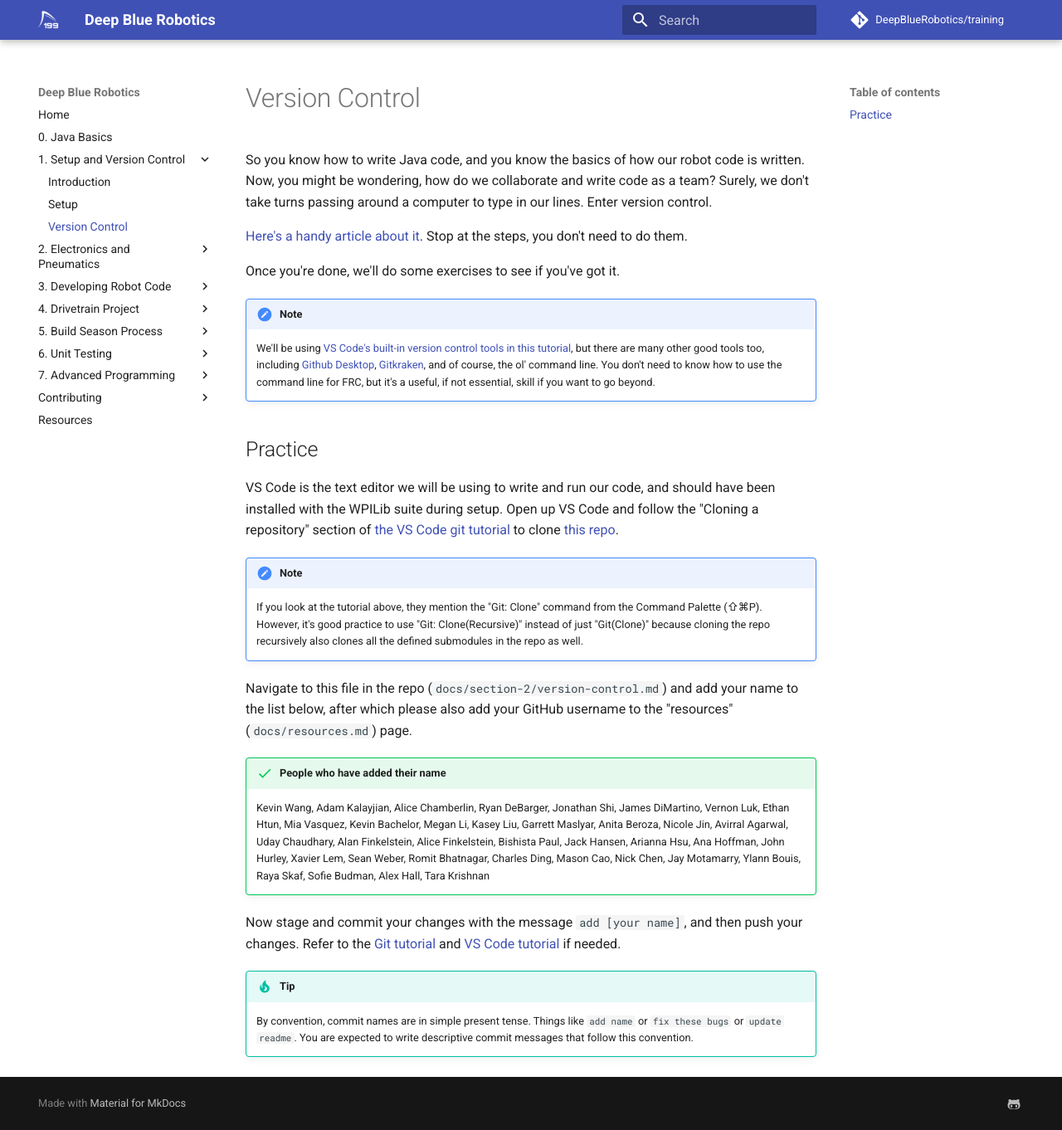
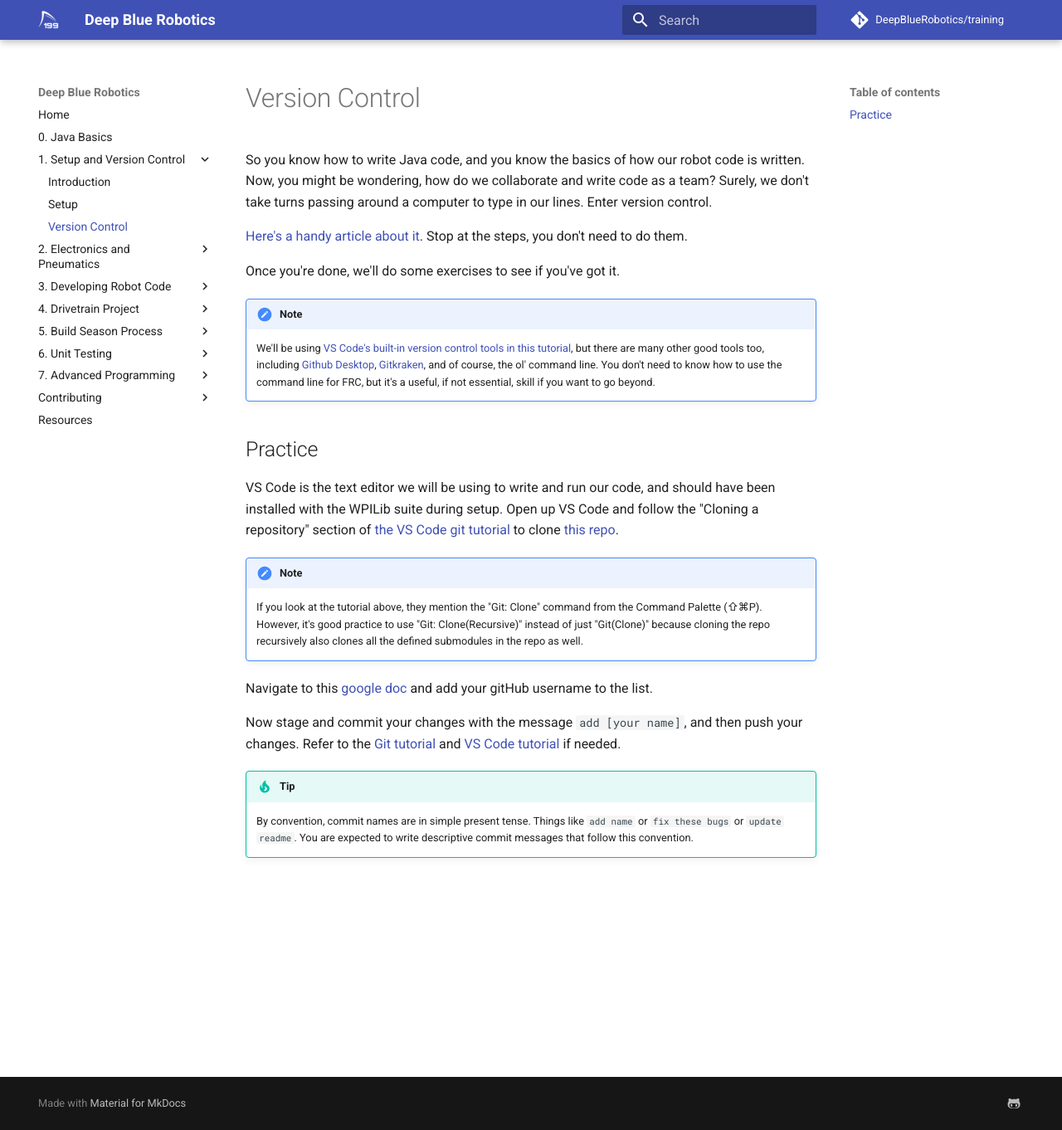
Before and after one commit to DeepBlueRobotics/training, an MkDocs documentation site: the page built from docs/section-1/version-control.md, in a window 1280 px wide and 1362 px high. Shown: the whole window at 83% size. Built offline with MkDocs 1.6.1 and Material for MkDocs 9.7.7, drawn with Linux system fonts in a browser that asks for light colours; comment, search, counter and statistics services are not loaded.

Commit message:
Remove public names

```diff
--- a/docs/section-1/version-control.md
+++ b/docs/section-1/version-control.md
@@ -13,46 +13,7 @@ VS Code is the text editor we will be using to write and run our code, and shoul
 !!! note
     If you look at the tutorial above, they mention the "Git: Clone" command from the Command Palette (⇧⌘P). However, it's good practice to use "Git: Clone(Recursive)" instead of just "Git(Clone)" because cloning the repo recursively also clones all the defined submodules in the repo as well.
 
-Navigate to this file in the repo (`docs/section-2/version-control.md`) and add your name to the list below, after which please also add your GitHub username to the "resources" (`docs/resources.md`) page.
-
-!!! success "People who have added their name"
-    Kevin Wang,
-    Adam Kalayjian,
-    Alice Chamberlin,
-    Ryan DeBarger,
-    Jonathan Shi,
-    James DiMartino,
-    Vernon Luk,
-    Ethan Htun,
-    Mia Vasquez,
-    Kevin Bachelor,
-    Megan Li,
-    Kasey Liu,
-    Garrett Maslyar,
-    Anita Beroza,
-    Nicole Jin,
-    Avirral Agarwal,
-    Uday Chaudhary,
-    Alan Finkelstein,
-    Alice Finkelstein,
-    Bishista Paul,
-    Jack Hansen,
-    Arianna Hsu,
-    Ana Hoffman,
-    John Hurley,
-    Xavier Lem,
-    Sean Weber,
-    Romit Bhatnagar,
-    Charles Ding,
-    Mason Cao,
-    Nick Chen,
-    Jay Motamarry,
-    Ylann Bouis,
-    Raya Skaf,
-    Sofie Budman,
-    Alex Hall,
-    Tara Krishnan
-
+Navigate to this [google doc](https://docs.google.com/document/d/1D_4Fbr4ktwU9jl2Mkpw2Kpv0Q4v-NhCO2m5agvL5TfY/edit) and add your gitHub username to the list.
 
 Now stage and commit your changes with the message `add [your name]`, and then push your changes. Refer to the [Git tutorial](https://guides.github.com/introduction/git-handbook/) and [VS Code tutorial](https://code.visualstudio.com/docs/editor/versioncontrol) if needed.
 
```
